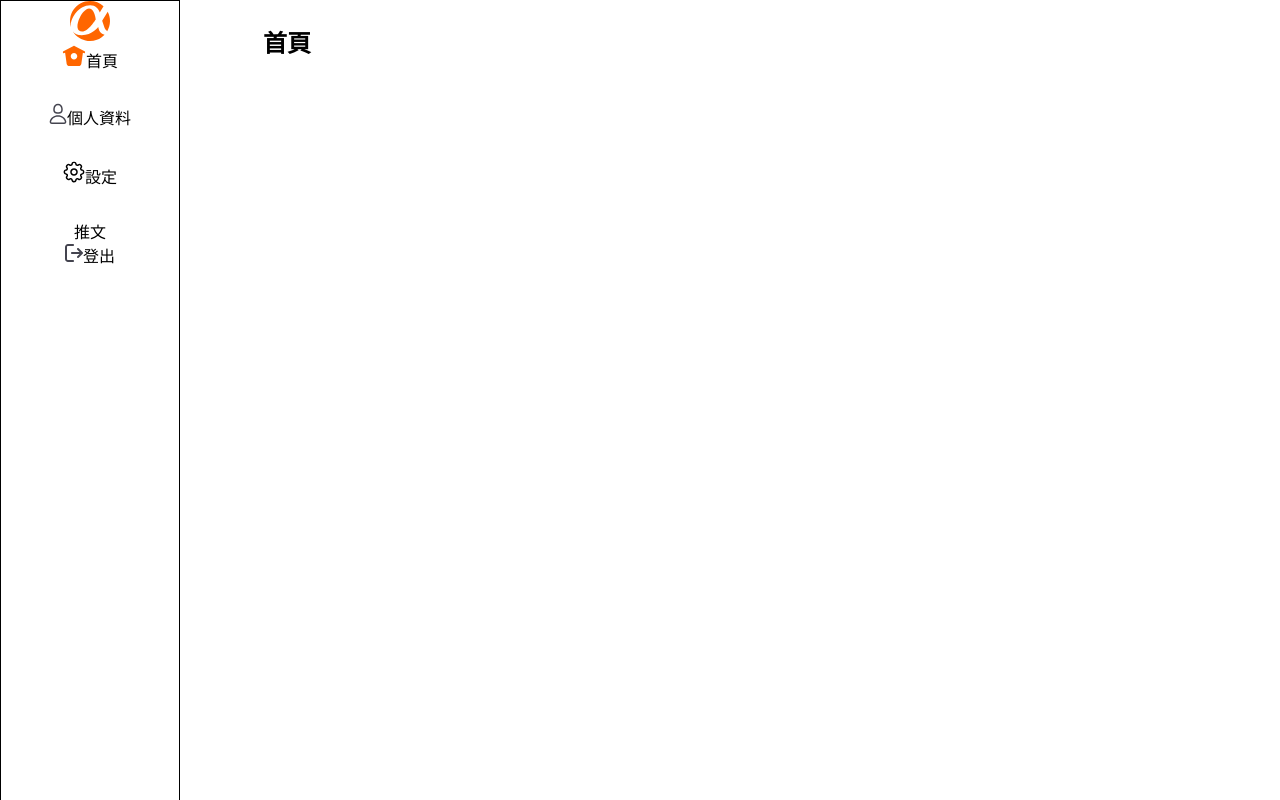
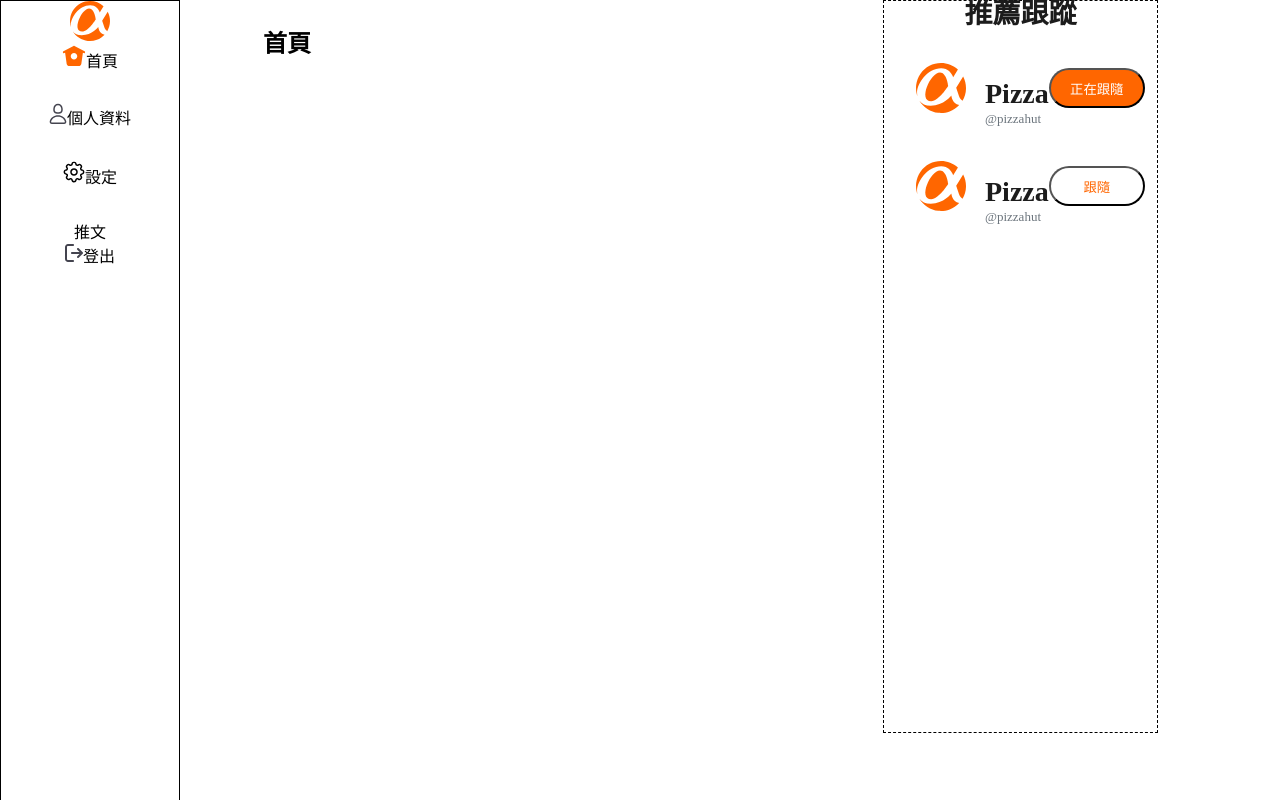
Before and after one commit to sophiayu86/simple-twitter, a React (Create React App) app: page /main in a window 1280 px wide. Shown: the top 800 px of the page. Built offline with nearby package versions, Linux system fonts and the light colour scheme.

Commit message:
feat: popularList & popularItem

```diff
--- /dev/null
+++ b/src/Components/PopularItem/index.js
@@ -0,0 +1,18 @@
+import React from "react";
+import { ReactComponent as ACIcon } from "../../Assets/icon/acIcon.svg";
+import styles from "./style.module.css";
+
+const PopularItem = ({ name, tag, following }) => {
+  return (
+    <div className={styles.popularItem}>
+      <ACIcon className={styles.ACIcon} />
+      <div>
+        <p>{name}</p>
+        <span>{tag}</span>
+
+      </div>
+      {following?<button className={styles.activeButton}>正在跟隨</button>:<button className={styles.button}>跟隨</button>}
+    </div>
+  );
+};
+export default PopularItem;
--- /dev/null
+++ b/src/Components/PopularItem/style.module.css
@@ -0,0 +1,50 @@
+.popularItem {
+  width: 273px;
+  height: 74px;
+  padding-left: 64px;
+  padding-top: 24px;
+  text-align: left;
+  display: flex;
+  align-items: center;
+  color: #1c1c1c;
+  font-family: "Noto Sans TC";
+  font-style: normal;
+}
+
+.popularItem div {
+  display: flex;
+  flex-direction: column;
+  align-items: left;
+}
+.popularItem p {
+  font-weight: bold;
+  margin-left: 19px;
+margin-bottom: 1px;
+  font-size: 28px;
+}
+.popularItem span {
+  color: #6c757d;
+  margin-left: 19px;
+  font-size: 13px;
+}
+
+.ACIcon {
+  width: 50px;
+  height: 50px;
+}
+.activeButton {
+  width: 96px;
+  height: 40px;
+  background-color: #ff6600;
+  color: #ffffff;
+  padding: 8px 16px;
+  border-radius: 50px;
+}
+.button {
+  width: 96px;
+  height: 40px;
+  background-color:#ffffff;
+  color:  #ff6600;
+  padding: 8px 16px;
+  border-radius: 50px;
+}
--- a/src/Components/index.js
+++ b/src/Components/index.js
@@ -4,3 +4,4 @@ export { default as LoginInput } from './LoginInput';
 export { default as SideNav } from './SideNav';
 export { default as Header } from './Header';
 export { default as ProfileHeader } from './ProfileHeader';
+export { default as PopularItem } from './PopularItem';
--- /dev/null
+++ b/src/Lists/PopularList/index.js
@@ -0,0 +1,20 @@
+import React from "react";
+import styles from "./style.module.css";
+import { PopularItem } from "../../Components";
+
+const PopularList = () => {
+
+  return (
+    <div className={styles.popularList}>
+      <span className={styles.pageTitle}>
+        推薦跟蹤
+      </span>
+      <section>
+        <PopularItem name= "Pizza"  tag="@pizzahut" following={true}/>
+        <PopularItem name= "Pizza"  tag="@pizzahut" following={false}/>
+        </section>
+
+    </div>
+  );
+};
+export default PopularList;
--- /dev/null
+++ b/src/Lists/PopularList/style.module.css
@@ -0,0 +1,20 @@
+.popularList {
+  border: 1px dashed black;
+  width: 273px;
+  height: 731px;
+  display: flex;
+  flex-direction: column;
+  align-items: center;
+}
+
+
+.pageTitle {
+  width: 185px;
+  height: 26px;
+  font-family: "Noto Sans TC";
+  font-style: normal;
+  font-weight: 700;
+  font-size: 28px;
+  line-height: 26px;
+  color: #1c1c1c;
+}
--- a/src/Pages/MainPage/index.js
+++ b/src/Pages/MainPage/index.js
@@ -1,5 +1,6 @@
 import React from 'react';
 import { Header, SideNav } from '../../Components';
+import PopularList from '../../Lists/PopularList';
 import styles from './style.module.css';
 
 const MainPage=()=>{
@@ -7,6 +8,7 @@ const MainPage=()=>{
     <div className={styles.mainpage}>
         <SideNav />
         <Header text="首頁" />
+        <PopularList />
     </div>
     )
 }
```
